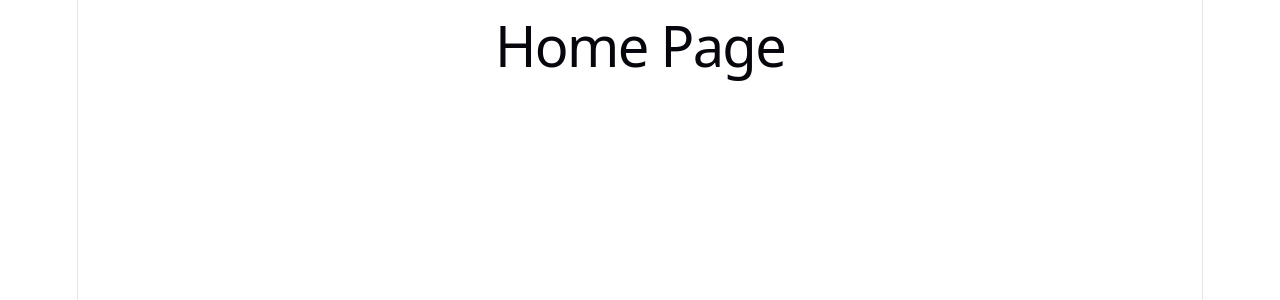
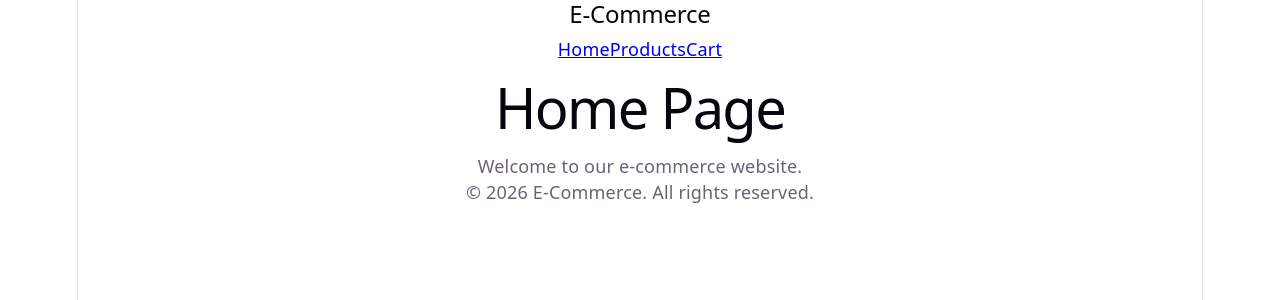
Before and after one commit to Niki-ux/ecommerce-website, a React (Vite) app: page / in a window 1280 px wide. Shown: the top 300 px of the page. Built offline with nearby package versions, Linux system fonts and the light colour scheme.

Commit message:
Set up basic page integration and navigation

```diff
--- a/src/components/Footer.jsx
+++ b/src/components/Footer.jsx
@@ -0,0 +1,9 @@
+function Footer() {
+  return (
+    <footer>
+      <p>© 2026 E-Commerce. All rights reserved.</p>
+    </footer>
+  );
+}
+
+export default Footer;
--- a/src/components/Navbar.jsx
+++ b/src/components/Navbar.jsx
@@ -0,0 +1,17 @@
+import { Link } from "react-router-dom";
+
+function Navbar() {
+  return (
+    <nav>
+      <h2>E-Commerce</h2>
+
+      <div>
+        <Link to="/">Home</Link>
+        <Link to="/products">Products</Link>
+        <Link to="/cart">Cart</Link>
+      </div>
+    </nav>
+  );
+}
+
+export default Navbar;
--- a/src/pages/Home.jsx
+++ b/src/pages/Home.jsx
@@ -1,5 +1,19 @@
+import Navbar from "../components/Navbar";
+import Footer from "../components/Footer";
+
 function Home() {
-  return <h1>Home Page</h1>;
+  return (
+    <>
+      <Navbar />
+
+      <main>
+        <h1>Home Page</h1>
+        <p>Welcome to our e-commerce website.</p>
+      </main>
+
+      <Footer />
+    </>
+  );
 }
 
 export default Home;
```
